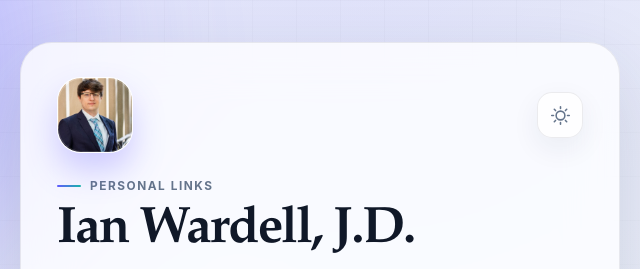
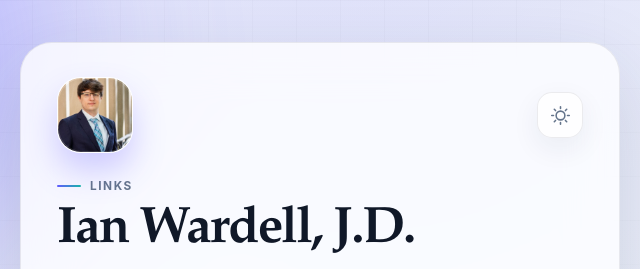
Before and after one commit to IanWardell/linkme, a plain HTML site: page site/index.html in a window 1280 px wide. Shown: the top 269 px of the page, 320-960 px from the left. Drawn offline with Linux system fonts and the light colour scheme.

Commit message:
Shorten links heading

```diff
--- a/site/index.html
+++ b/site/index.html
@@ -41,7 +41,7 @@
           </button>
         </div>
 
-        <div class="eyebrow"><span></span> Personal links</div>
+        <div class="eyebrow"><span></span> Links</div>
         <h1 id="profile-name">Ian Wardell, J.D.</h1>
         <p class="tagline">Privacy engineering, security, and responsible technology.</p>
       </header>
```
